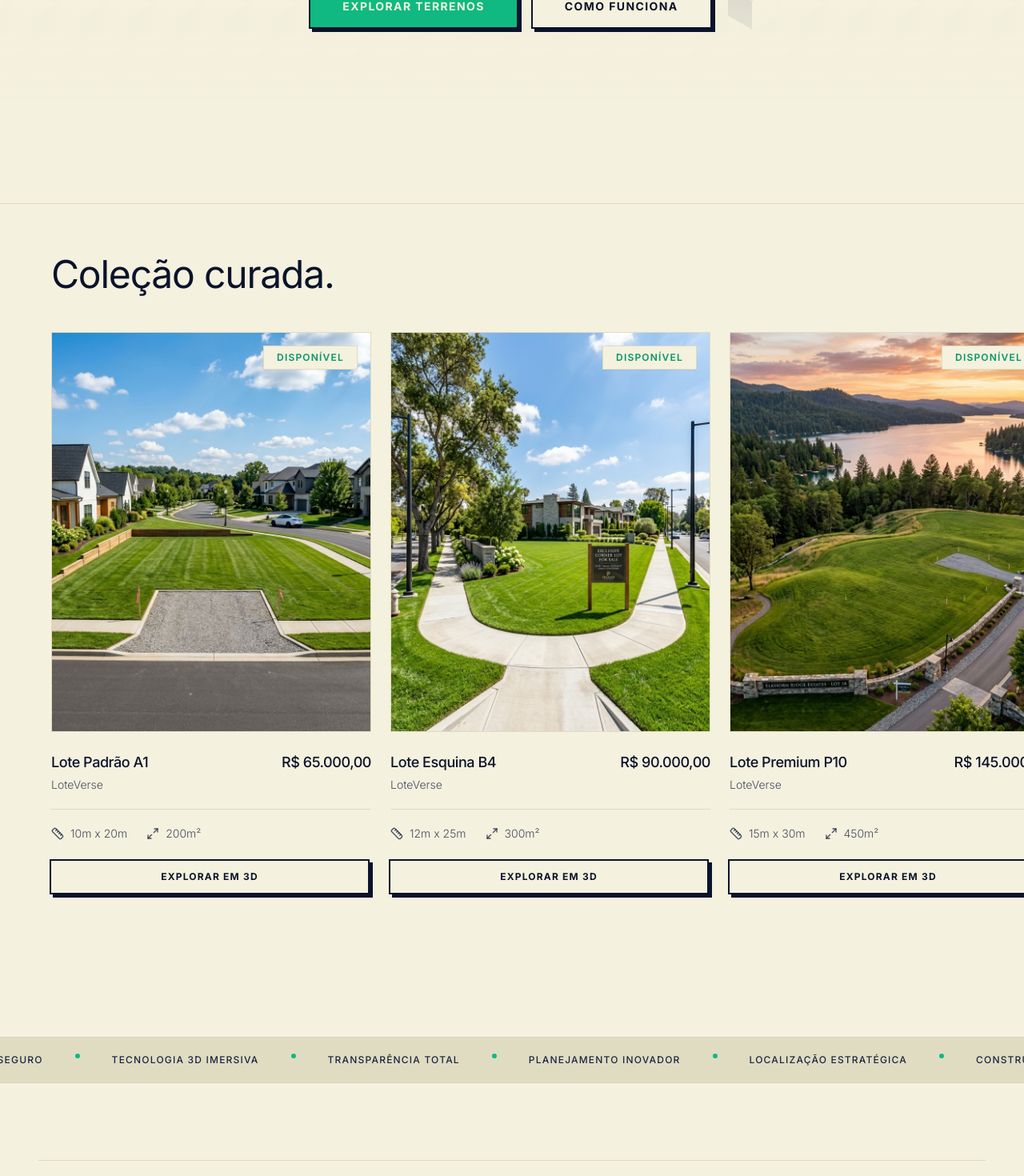
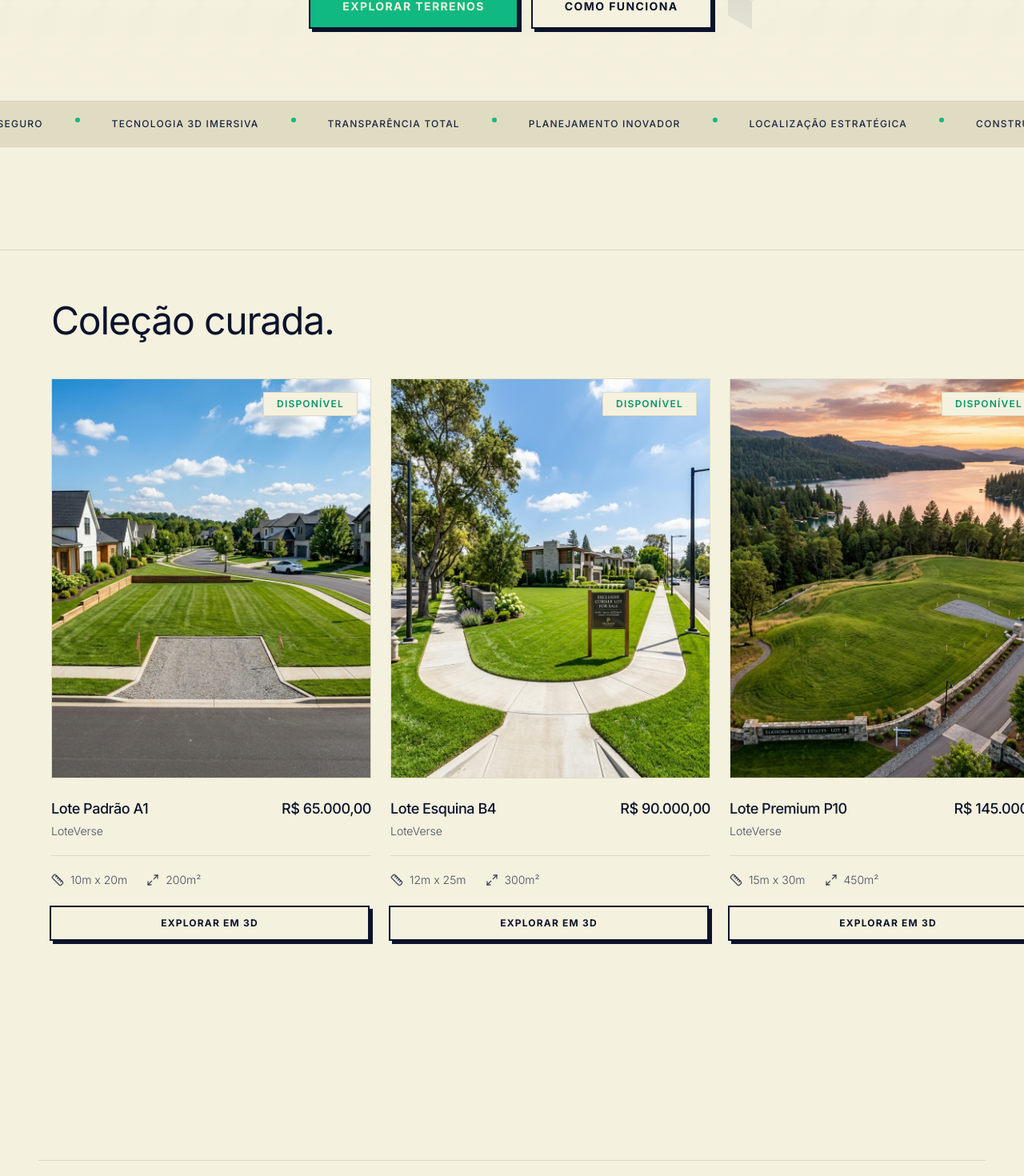
Before and after one commit to arturj9/loteverse, a React (Vite) app: page / in a window 1280 px wide. Shown: the part 594-2064 px from the top of the page at 80% size. Built offline with nearby package versions, Linux system fonts and the light colour scheme.

Commit message:
feat(layout): mover a trilha de beneficios (marquee) para baixo do hero banner

```diff
--- a/src/App.tsx
+++ b/src/App.tsx
@@ -24,8 +24,8 @@ function App() {
     <div className="min-h-screen bg-brand-light font-sans font-light text-brand-dark-alt selection:bg-brand-accent selection:text-brand-light relative overflow-x-hidden">
       <Navbar />
       <Hero />
+      <Marquee />
       <Catalog lotes={lotesData as Lote[]} onOpenModal={openUnityModal} />
-      <Marquee />
       <Footer />
       {selectedLote && (
         <UnityModal lote={selectedLote} onClose={closeUnityModal} />
```
